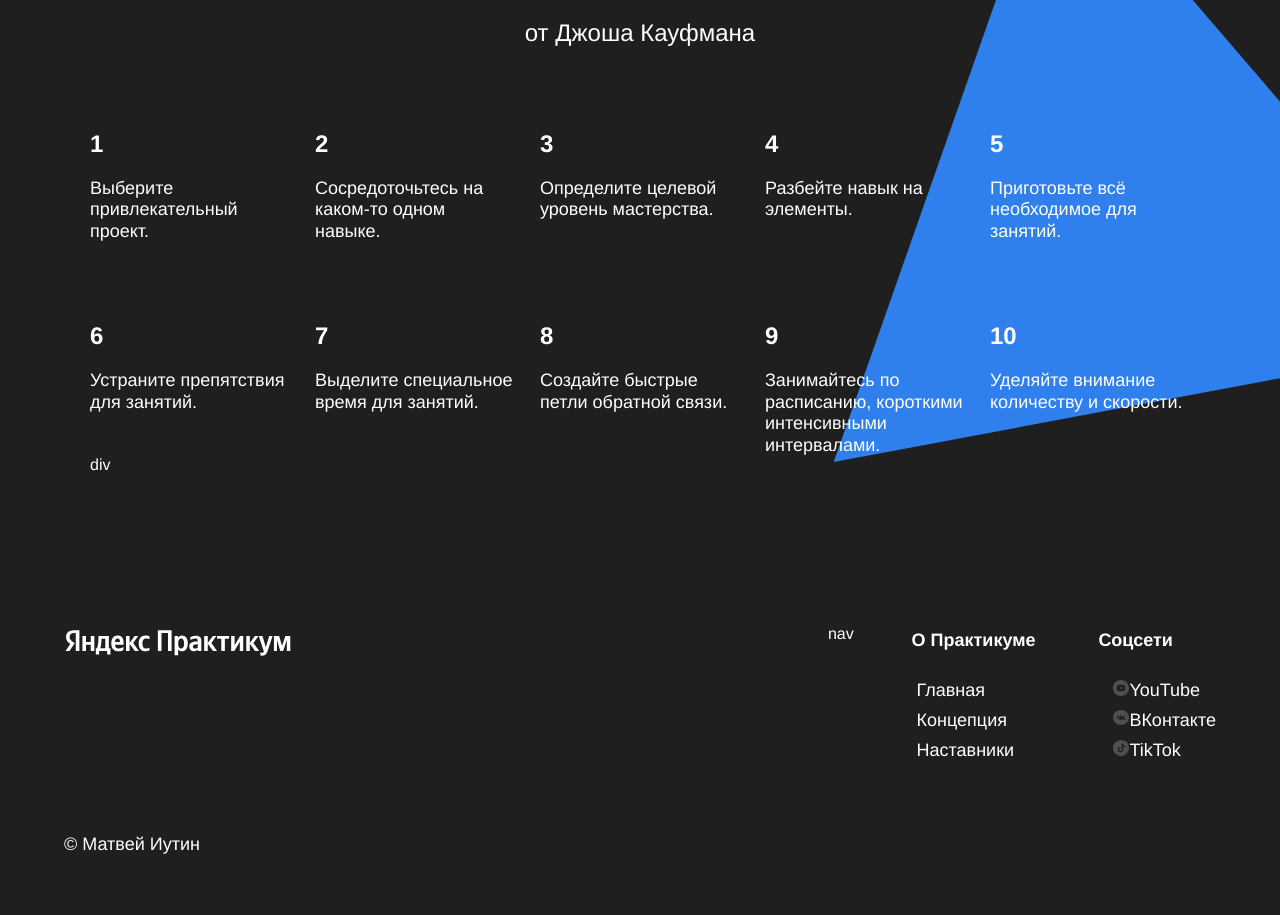
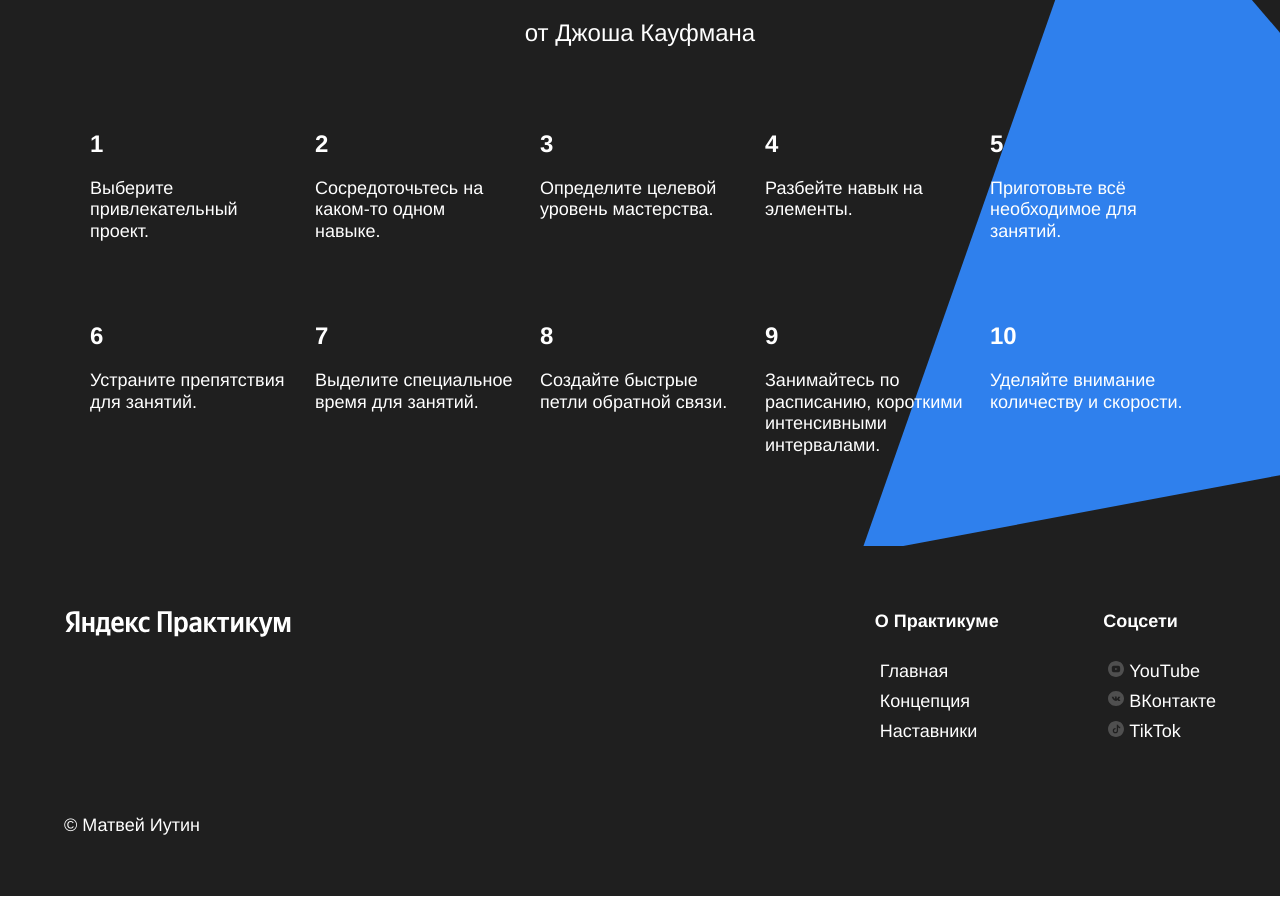
Before and after one commit to Kiknee/second-project, a plain HTML site: page index.html in a window 1280 px wide. Shown: the part 3060-3975 px from the top of the page. Drawn offline with Linux system fonts and the light colour scheme.

Commit message:
исправил код

```diff
--- a/index.html
+++ b/index.html
@@ -19,7 +19,7 @@
         <p class="header__subtitle no_margin">
           Какие современные и эффективные подходы к обучению вы можете
           использовать в своей жизни?
-          <a href="" class="header__link">Узнать&#8594;</a>
+          <a href="#" class="header__link">Узнать&#8594;</a>
         </p>
         <img
           src="./images/two_again.png"
@@ -58,53 +58,52 @@
         <section class="digits no_margin">
           <h2 class="section-title">Цифры и факты</h2>
           <h3 class="section-subtitle">Про учёбу и мозг</h3>
-          <div class="table">
-            ul
-            <div class="table__cell">
+          <ul class="table">
+            <li class="table__cell">
               <h4 class="table__heading">86 миллиардов</h4>
               <p class="table__text no_margin">
                 Число нейронов в мозге человека
               </p>
-            </div>
-            <div class="table__cell">
+            </li>
+            <li class="table__cell">
               <h4 class="table__heading">2.1 миллиарда</h4>
               <p class="table__text">
                 Число нуждающихся в повышении квалификации
               </p>
               <p class="table__text no_margin">Всемирный Банк, 2017</p>
-            </div>
-            <div class="table__cell">
+            </li>
+            <li class="table__cell">
               <h4 class="table__heading">1000 терабайт</h4>
               <p class="table__text">Объём памяти человека</p>
-            </div>
-            <div class="table__cell">
+            </li>
+            <li class="table__cell">
               <h4 class="table__heading">500 триллионов</h4>
               <p class="table__text">
                 Число ответственных за обучение нервных синапсов у взрослого
                 человека
               </p>
-            </div>
-            <div class="table__cell">
+            </li>
+            <li class="table__cell">
               <h4 class="table__heading">420 миллионов</h4>
               <p class="table__text">
                 Число взрослых людей моложе 25 лет, не имеющих образования для
                 трудоустройства
               </p>
               <p class="table__text">Всемирный Банк, 2017</p>
-            </div>
-            <div class="table__cell">
+            </li>
+            <li class="table__cell">
               <h4 class="table__heading">17–20 лет</h4>
               <p class="table__text">Пик обучаемости</p>
-            </div>
-            <div class="table__cell">
+            </li>
+            <li class="table__cell">
               <h4 class="table__heading">1885 год</h4>
               <p class="table__text">Открытие кривой забывания</p>
-            </div>
-            <div class="table__cell">
+            </li>
+            <li class="table__cell">
               <h4 class="table__heading">1889 год</h4>
               <p class="table__text">Открытие условного рефлекса</p>
-            </div>
-          </div>
+            </li>
+          </ul>
         </section>
 
         <section class="feynman">
@@ -121,115 +120,109 @@
           <h3 class="section-subtitle section-subtitle_theme_dark">
             от Джоша Кауфмана
           </h3>
-          <div class="table table_theme_dark">
-            <div class="table__cell table__cell_theme_dark">
+          <ul class="table table_theme_dark">
+            <li class="table__cell table__cell_theme_dark">
               <h4 class="table__heading table__heading_theme_dark">1</h4>
               <p class="table__text table__text_theme_dark">
                 Выберите привлекательный проект.
               </p>
-            </div>
-            <div class="table__cell table__cell_theme_dark">
+            </li>
+            <li class="table__cell table__cell_theme_dark">
               <h4 class="table__heading table__heading_theme_dark">2</h4>
               <p class="table__text table__text_theme_dark">
                 Сосредоточьтесь на каком-то одном навыке.
               </p>
-            </div>
-            <div class="table__cell table__cell_theme_dark">
+            </li>
+            <li class="table__cell table__cell_theme_dark">
               <h4 class="table__heading table__heading_theme_dark">3</h4>
               <p class="table__text table__text_theme_dark">
                 Определите целевой уровень мастерства.
               </p>
-            </div>
-            <div class="table__cell table__cell_theme_dark">
+            </li>
+            <li class="table__cell table__cell_theme_dark">
               <h4 class="table__heading table__heading_theme_dark">4</h4>
               <p class="table__text table__text_theme_dark">
                 Разбейте навык на элементы.
               </p>
-            </div>
-            <div class="table__cell table__cell_theme_dark">
+            </li>
+            <li class="table__cell table__cell_theme_dark">
               <h4 class="table__heading table__heading_theme_dark">5</h4>
               <p class="table__text table__text_theme_dark">
                 Приготовьте всё необходимое для занятий.
               </p>
-            </div>
-            <div class="table__cell table__cell_theme_dark">
+            </li>
+            <li class="table__cell table__cell_theme_dark">
               <h4 class="table__heading table__heading_theme_dark">6</h4>
               <p class="table__text table__text_theme_dark">
                 Устраните препятствия для занятий.
               </p>
-            </div>
-            <div class="table__cell table__cell_theme_dark">
+            </li>
+            <li class="table__cell table__cell_theme_dark">
               <h4 class="table__heading table__heading_theme_dark">7</h4>
               <p class="table__text table__text_theme_dark">
                 Выделите специальное время для занятий.
               </p>
-            </div>
-            <div class="table__cell table__cell_theme_dark">
+            </li>
+            <li class="table__cell table__cell_theme_dark">
               <h4 class="table__heading table__heading_theme_dark">8</h4>
               <p class="table__text table__text_theme_dark">
                 Создайте быстрые петли обратной связи.
               </p>
-            </div>
-            <div class="table__cell table__cell_theme_dark">
+            </li>
+            <li class="table__cell table__cell_theme_dark">
               <h4 class="table__heading table__heading_theme_dark">9</h4>
               <p class="table__text table__text_theme_dark">
                 Занимайтесь по расписанию, короткими интенсивными интервалами.
               </p>
-            </div>
-            <div class="table__cell table__cell_theme_dark">
+            </li>
+            <li class="table__cell table__cell_theme_dark">
               <h4 class="table__heading table__heading_theme_dark">10</h4>
               <p class="table__text table__text_theme_dark">
                 Уделяйте внимание количеству и скорости.
               </p>
-            </div>
-          </div>
-          div
-          <img
-            src="/images/kaufman-triangle.svg"
-            alt="triangle"
-            class="kaufman__triangle"
-          />
+            </li>
+          </ul>
+          <div class="kaufman__triangle"></div>
         </section>
       </main>
       <footer class="footer">
         <div class="footer__columns">
           <div class="footer__column footer__column_content_copyright">
             <img
-              src="/images/logo_place_footer.svg"
+              src="./images/logo_place_footer.svg"
               alt="logo dark"
               class="logo logo_place_footer"
             />
             <div class="footer__author">&copy; Матвей Иутин</div>
           </div>
-          nav
-          <div class="footer__column footer__column_content_info">
+          <nav class="footer__column footer__column_content_info">
             <h4 class="footer__column-heading">О Практикуме</h4>
             <div class="footer__column-links">
               <a href="#" class="footer__column-link">Главная</a>
               <a href="#" class="footer__column-link">Концепция</a>
               <a href="#" class="footer__column-link">Наставники</a>
             </div>
-          </div>
+          </nav>
           <div class="footer__column footer__column_content_social">
             <h4 class="footer__column-heading">Соцсети</h4>
             <div class="footer__column-links">
               <a href="#" class="footer__column-link"
                 ><img
-                  src="/images/youtube-icon.svg"
+                  src="./images/youtube-icon.svg"
                   alt="YouTube"
                   class="footer__social-icon"
                 />YouTube</a
               >
               <a href="#" class="footer__column-link"
                 ><img
-                  src="/images/vk_color_white.svg"
+                  src="./images/vk_color_white.svg"
                   alt="ВКоннтакте"
                   class="footer__social-icon"
                 />ВКонтакте</a
               >
               <a href="#" class="footer__column-link"
                 ><img
-                  src="/images/tiktok-icon.svg"
+                  src="./images/tiktok-icon.svg"
                   alt="TikTok"
                   class="footer__social-icon"
                 />TikTok</a
--- a/styles/style.css
+++ b/styles/style.css
@@ -145,10 +145,12 @@
 .table {
   width: 1100px;
   margin: 0 auto;
+  padding: 0;
   text-align: center;
   display: flex;
   flex-flow: row wrap;
   justify-content: space-between;
+  list-style: none;
 }
 
 .table__cell {
@@ -156,6 +158,7 @@
   padding: 0;
   margin: 60px 0 0;
   text-align: left;
+  text-decoration: none;
 }
 
 .table__heading {
@@ -265,6 +268,7 @@
   top: 0;
   right: -210px;
   z-index: -2;
+  background-image: url(../images/kaufman-triangle.svg);
 }
 
 .footer {
@@ -321,7 +325,7 @@
   width: 16px;
   height: 16px;
   padding: 0;
-  margin-left: 10px;
+  margin-right: 5px;
 }
 
 .footer__column-link {
```
